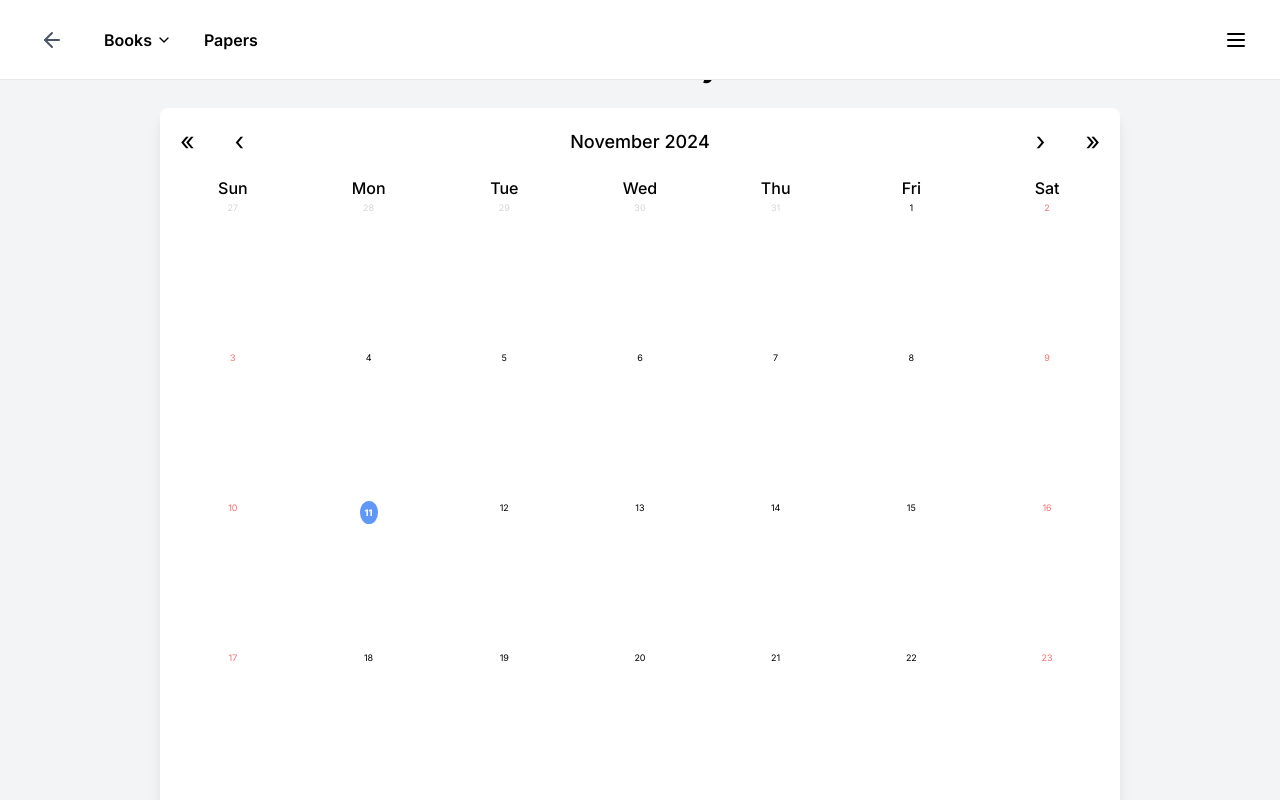
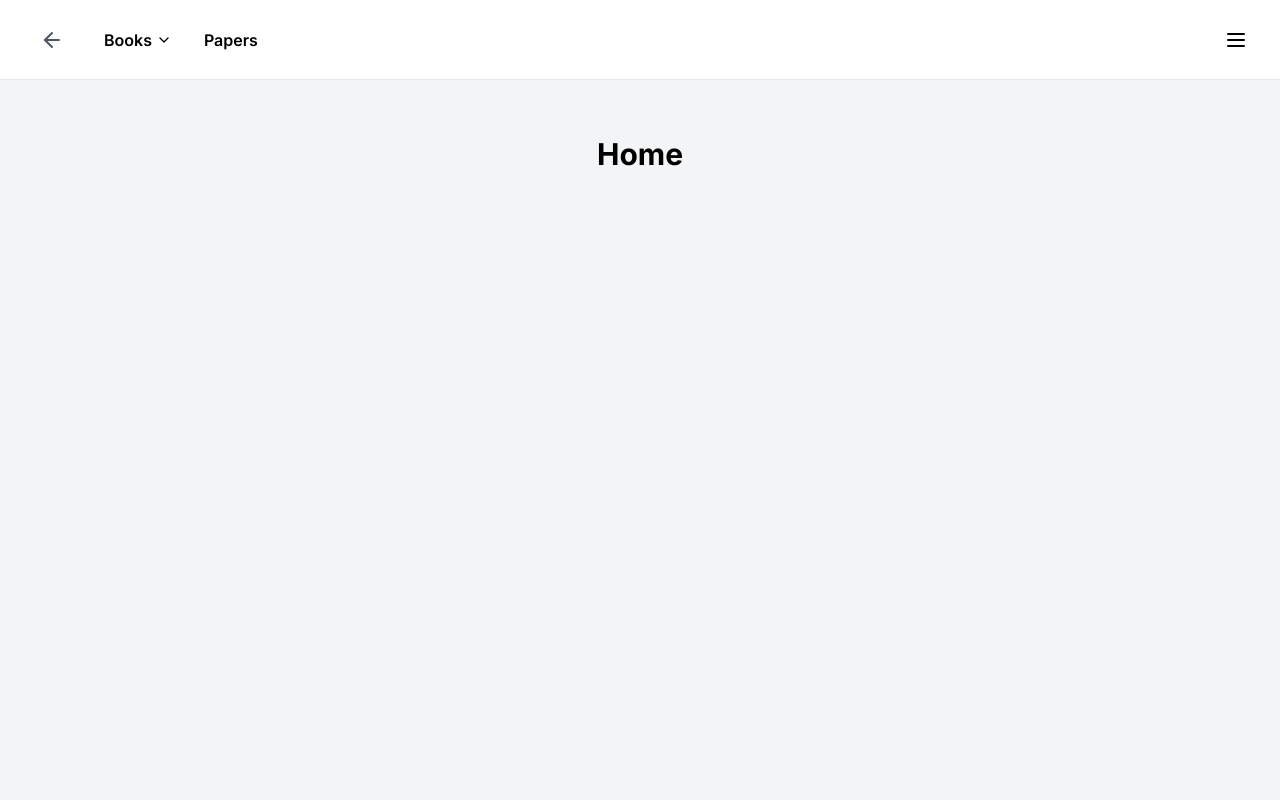
Before and after one commit to hwahyeon/book-diary, a Next.js app: page / in a window 1280 px wide. Shown: the top 800 px of the page. Built offline with nearby package versions, Linux system fonts and the light colour scheme.

Commit message:
chore: Update homepage

```diff
--- a/src/app/page.tsx
+++ b/src/app/page.tsx
@@ -30,9 +30,8 @@ const HomePage: React.FC = () => {
   }, []);
 
   return (
-    <div className="min-h-screen bg-gray-100 flex flex-col items-center py-10">
-      <h1 className="text-3xl font-bold mt-2 mb-6">Book Diary</h1>
-      <BookCalendar books={books} />
+    <div className="min-h-screen bg-gray-100 flex flex-col items-center py-32">
+      <h1 className="text-3xl font-bold mt-2 mb-6">Home</h1>
     </div>
   );
 };
```
